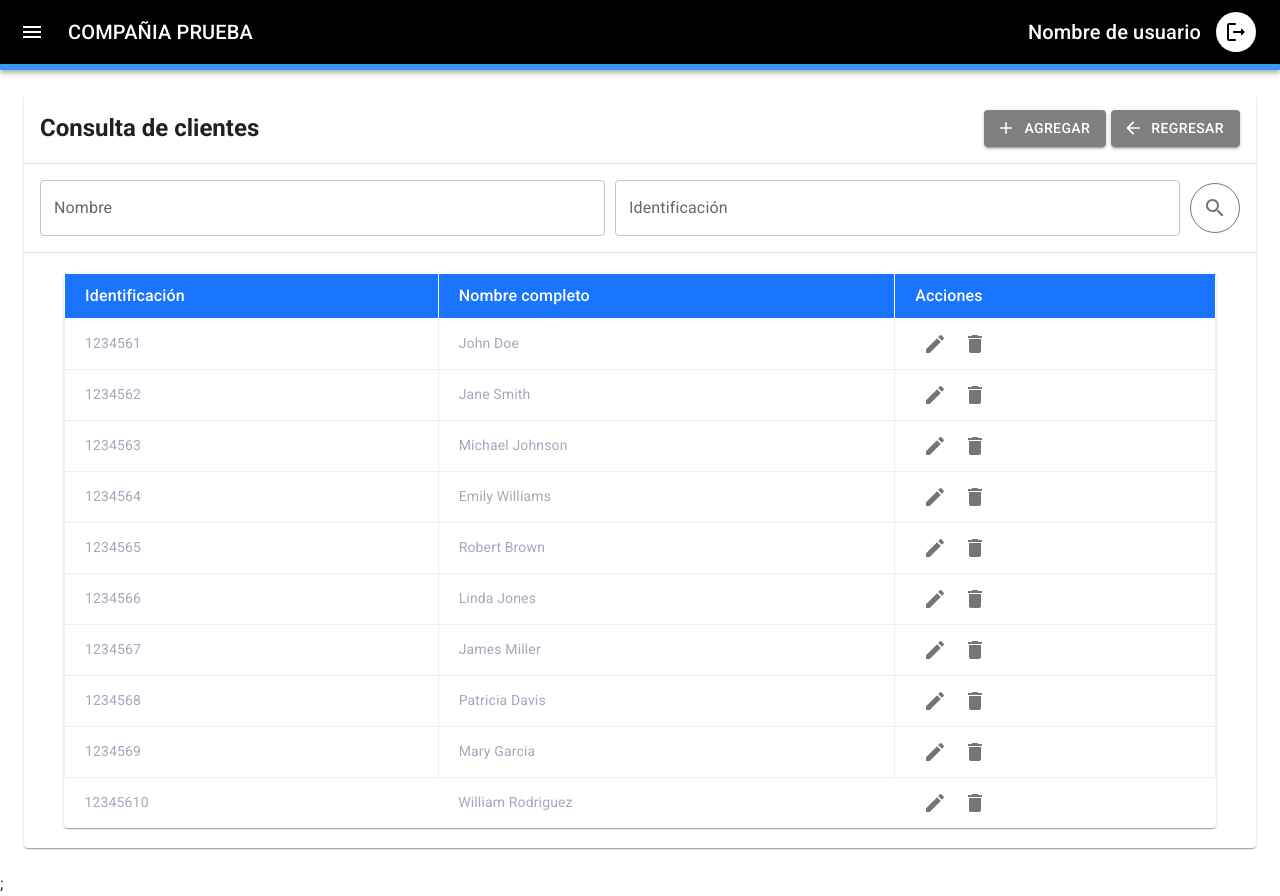
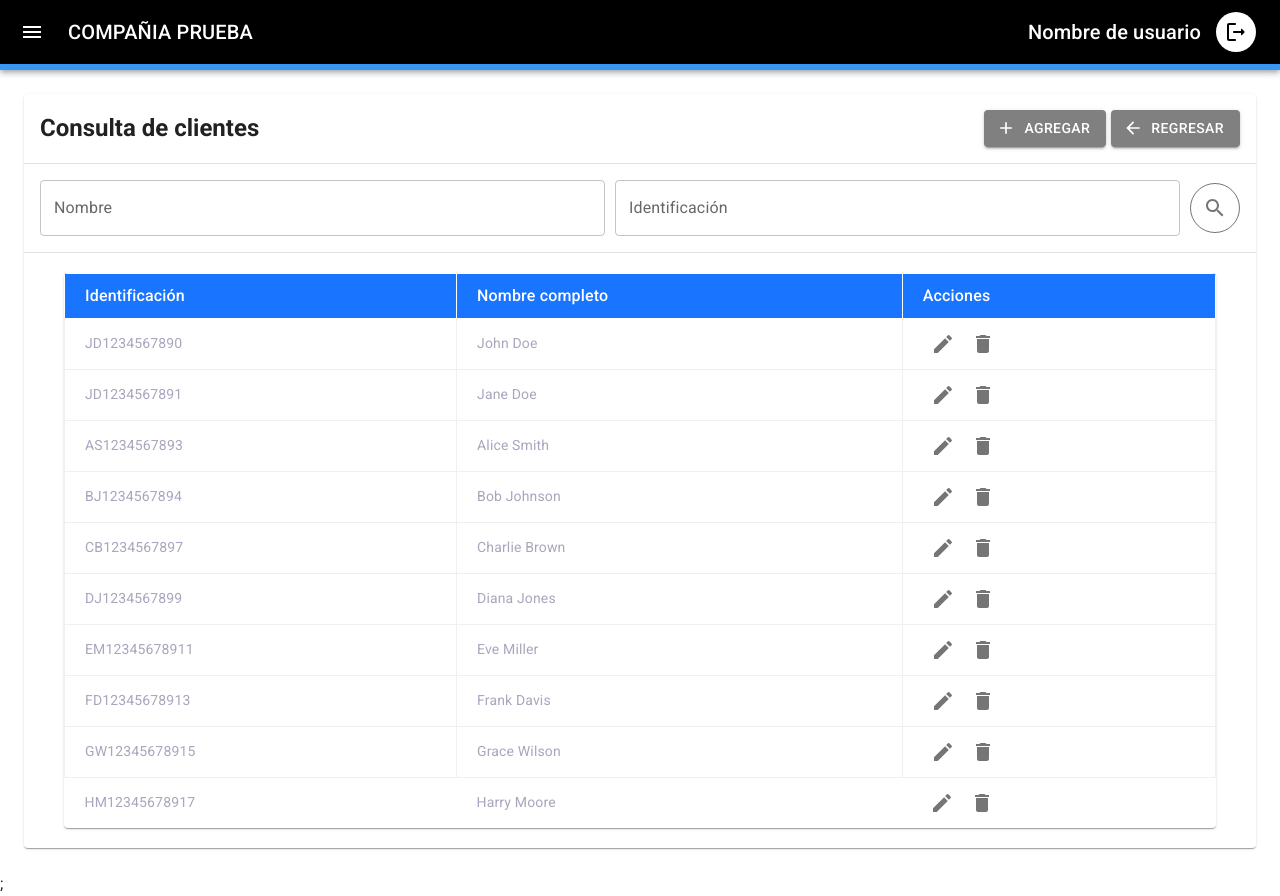
Before and after one commit to alequint8912/innovasoft-test, a React (Create React App) app: page /clients in a window 1280 px wide. Built offline with nearby package versions, Linux system fonts and the light colour scheme.

Commit message:
load users from conext state

```diff
--- a/jsconfig.json
+++ b/jsconfig.json
@@ -6,7 +6,8 @@
       "components": ["src/components"],
       "routes": ["src/routes"],
       "layout": ["src/layout"],
-      "assets": ["src/assets"]
+      "assets": ["src/assets"],
+      "context": ["src/context"]
     }
   },
   "include": ["src"]
--- a/src/App.js
+++ b/src/App.js
@@ -5,13 +5,14 @@ import "@fontsource/roboto/500.css";
 import "@fontsource/roboto/700.css";
 import Routes from "routes";
 import CssBaseline from "@mui/material/CssBaseline";
+import { GlobalProvider } from "context/GlobalState";
 
 function App() {
   return (
-    <>
+    <GlobalProvider>
       <CssBaseline />
       <Routes />;
-    </>
+    </GlobalProvider>
   );
 }
 
--- a/src/components/Table.jsx
+++ b/src/components/Table.jsx
@@ -88,7 +88,7 @@ const BodyCell = styled(TableCell)(() => ({
   border: "1px solid #eef0f2",
 }));
 
-export default function BasicTable() {
+export default function BasicTable({ persons }) {
   return (
     <TableContainer component={Paper}>
       <Table sx={{ minWidth: 650 }} aria-label="simple table">
@@ -100,15 +100,15 @@ export default function BasicTable() {
           </TableRow>
         </TableHead>
         <TableBody>
-          {rows.map(({ _id, identification, name, lastName }, index) => (
+          {persons.map(({ id, identificacion, nombre, apellidos }, index) => (
             <TableRow
-              key={_id}
+              key={id}
               sx={{ "&:last-child td, &:last-child th": { border: 0 } }}
             >
               <BodyCell component="th" scope="row">
-                {identification}
+                {identificacion}
               </BodyCell>
-              <BodyCell align="left">{`${name} ${lastName}`}</BodyCell>
+              <BodyCell align="left">{`${nombre} ${apellidos}`}</BodyCell>
               <BodyCell align="left">
                 <IconButton>
                   <Edit />
--- /dev/null
+++ b/src/context/GlobalState.js
@@ -0,0 +1,231 @@
+// src/context/GlobalState.js
+import React, { createContext, useReducer } from "react";
+import appReducer from "./PersonReducer";
+
+const initialState = {
+  persons: null,
+  loadingPersons: false,
+};
+
+const mockPersons = [
+  {
+    id: "605c72ef1234567890abcdef",
+    nombre: "John",
+    apellidos: "Doe",
+    identificacion: "JD1234567890",
+    telefonoCelular: "+1234567890",
+    otroTelefono: "+1234567890",
+    direccion: "123 Main St, Anytown, USA",
+    fNacimiento: "1980-01-01",
+    fAfiliacion: "2024-03-04",
+    sexo: "M",
+    resenaPersonal: "A dedicated professional with a passion for technology.",
+    imagen: null,
+    interesesId: "605c72ef1234567890abcde0",
+  },
+  {
+    id: "605c72ef1234567890abcde1",
+    nombre: "Jane",
+    apellidos: "Doe",
+    identificacion: "JD1234567891",
+    telefonoCelular: "+1234567891",
+    otroTelefono: "+1234567891",
+    direccion: "456 Elm St, Anytown, USA",
+    fNacimiento: "1985-02-02",
+    fAfiliacion: "2024-03-04",
+    sexo: "F",
+    resenaPersonal: "An innovative thinker with a focus on sustainability.",
+    imagen: null,
+    interesesId: "605c72ef1234567890abcde2",
+  },
+  {
+    id: "605c72ef1234567890abcde3",
+    nombre: "Alice",
+    apellidos: "Smith",
+    identificacion: "AS1234567893",
+    telefonoCelular: "+1234567893",
+    otroTelefono: "+1234567893",
+    direccion: "789 Oak St, Anytown, USA",
+    fNacimiento: "1990-03-03",
+    fAfiliacion: "2024-03-04",
+    sexo: "F",
+    resenaPersonal: "A creative artist with a love for painting.",
+    imagen: null,
+    interesesId: "605c72ef1234567890abcde4",
+  },
+  {
+    id: "605c72ef1234567890abcde5",
+    nombre: "Bob",
+    apellidos: "Johnson",
+    identificacion: "BJ1234567894",
+    telefonoCelular: "+1234567894",
+    otroTelefono: "+1234567894",
+    direccion: "321 Pine St, Anytown, USA",
+    fNacimiento: "1995-04-04",
+    fAfiliacion: "2024-03-04",
+    sexo: "M",
+    resenaPersonal: "A passionate traveler with a love for exploration.",
+    imagen: null,
+    interesesId: "605c72ef1234567890abcde6",
+  },
+  {
+    id: "605c72ef1234567890abcde7",
+    nombre: "Charlie",
+    apellidos: "Brown",
+    identificacion: "CB1234567897",
+    telefonoCelular: "+1234567897",
+    otroTelefono: "+1234567897",
+    direccion: "654 Maple St, Anytown, USA",
+    fNacimiento: "2000-05-05",
+    fAfiliacion: "2024-03-04",
+    sexo: "M",
+    resenaPersonal: "A tech enthusiast with a passion for gadgets.",
+    imagen: null,
+    interesesId: "605c72ef1234567890abcde8",
+  },
+  {
+    id: "605c72ef1234567890abcde9",
+    nombre: "Diana",
+    apellidos: "Jones",
+    identificacion: "DJ1234567899",
+    telefonoCelular: "+1234567899",
+    otroTelefono: "+1234567899",
+    direccion: "987 Birch St, Anytown, USA",
+    fNacimiento: "2005-06-06",
+    fAfiliacion: "2024-03-04",
+    sexo: "F",
+    resenaPersonal: "A fitness enthusiast with a love for yoga.",
+    imagen: null,
+    interesesId: "605c72ef1234567890abcde10",
+  },
+  {
+    id: "605c72ef1234567890abcde11",
+    nombre: "Eve",
+    apellidos: "Miller",
+    identificacion: "EM12345678911",
+    telefonoCelular: "+12345678911",
+    otroTelefono: "+12345678911",
+    direccion: "123 Oak St, Anytown, USA",
+    fNacimiento: "2010-07-07",
+    fAfiliacion: "2024-03-04",
+    sexo: "F",
+    resenaPersonal: "A passionate gardener with a love for plants.",
+    imagen: null,
+    interesesId: "605c72ef1234567890abcde12",
+  },
+  {
+    id: "605c72ef1234567890abcde13",
+    nombre: "Frank",
+    apellidos: "Davis",
+    identificacion: "FD12345678913",
+    telefonoCelular: "+12345678913",
+    otroTelefono: "+12345678913",
+    direccion: "456 Pine St, Anytown, USA",
+    fNacimiento: "2015-08-08",
+    fAfiliacion: "2024-03-04",
+    sexo: "M",
+    resenaPersonal: "A food enthusiast with a love for cooking.",
+    imagen: null,
+    interesesId: "605c72ef1234567890abcde14",
+  },
+  {
+    id: "605c72ef1234567890abcde15",
+    nombre: "Grace",
+    apellidos: "Wilson",
+    identificacion: "GW12345678915",
+    telefonoCelular: "+12345678915",
+    otroTelefono: "+12345678915",
+    direccion: "789 Elm St, Anytown, USA",
+    fNacimiento: "2020-09-09",
+    fAfiliacion: "2024-03-04",
+    sexo: "F",
+    resenaPersonal: "A musician with a passion for guitar.",
+    imagen: null,
+    interesesId: "605c72ef1234567890abcde16",
+  },
+  {
+    id: "605c72ef1234567890abcde17",
+    nombre: "Harry",
+    apellidos: "Moore",
+    identificacion: "HM12345678917",
+    telefonoCelular: "+12345678917",
+    otroTelefono: "+12345678917",
+    direccion: "321 Oak St, Anytown, USA",
+    fNacimiento: "2025-10-10",
+    fAfiliacion: "2024-03-04",
+    sexo: "M",
+    resenaPersonal: "A tech guru with a passion for programming.",
+    imagen: null,
+    interesesId: "605c72ef1234567890abcde18",
+  },
+];
+
+export const GlobalContext = createContext(initialState);
+
+export const GlobalProvider = ({ children }) => {
+  const [state, dispatch] = useReducer(appReducer, initialState);
+
+  function getPersons() {
+    setTimeout(() => {
+      dispatch({
+        type: "GET_PERSONS_SUCCESS",
+        payload: mockPersons,
+      });
+    }, [3000]);
+
+    dispatch({
+      type: "PERSONS_LOADING",
+    });
+  }
+
+  function addPerson(person) {
+    setTimeout(() => {
+      dispatch({
+        type: "ADD_PERSON",
+        payload: person,
+      });
+    }, [3000]);
+    dispatch({
+      type: "PERSONS_LOADING",
+    });
+  }
+
+  function editPerson(person) {
+    setTimeout(() => {
+      dispatch({
+        type: "EDIT_PERSON",
+        payload: person,
+      });
+    }, [3000]);
+    dispatch({
+      type: "PERSONS_LOADING",
+    });
+  }
+
+  function removePerson(id) {
+    setTimeout(() => {
+      dispatch({
+        type: "REMOVE_PERSON",
+        payload: id,
+      });
+    }, [3000]);
+    dispatch({
+      type: "PERSONS_LOADING",
+    });
+  }
+
+  return (
+    <GlobalContext.Provider
+      value={{
+        persons: state.persons,
+        loadingPersons: state.loadingPersons,
+        addPerson,
+        editPerson,
+        removePerson,
+        getPersons,
+      }}
+    >
+      {children}
+    </GlobalContext.Provider>
+  );
+};
--- /dev/null
+++ b/src/context/PersonReducer.js
@@ -0,0 +1,37 @@
+export default function appReducer(state, action) {
+  switch (action.type) {
+    case "ADD_PERSON":
+      return {
+        ...state,
+        persons: [...state.persons, action.payload],
+        loadingPersons: false,
+      };
+    case "EDIT_PERSON":
+      return {
+        ...state,
+        persons: state.persons.map((person) =>
+          person.id === action.payload.id ? action.payload : person
+        ),
+        loadingPersons: false,
+      };
+    case "REMOVE_PERSON":
+      return {
+        ...state,
+        persons: state.persons.filter((person) => person.id !== action.payload),
+        loadingPersons: false,
+      };
+    case "GET_PERSONS_SUCCESS":
+      return {
+        ...state,
+        persons: action.payload,
+        loadingPersons: false,
+      };
+    case "PERSONS_LOADING":
+      return {
+        ...state,
+        loadingPersons: true,
+      };
+    default:
+      return state;
+  }
+}
--- a/src/pages/ClientsCRUD.jsx
+++ b/src/pages/ClientsCRUD.jsx
@@ -8,6 +8,8 @@ import AddIcon from "@mui/icons-material/Add";
 import ArrowBackIcon from "@mui/icons-material/ArrowBack";
 import SearchIcon from "@mui/icons-material/Search";
 import BasicTable from "components/Table";
+import { GlobalContext } from "context/GlobalState";
+import { useContext, useEffect } from "react";
 
 const Content = styled(CardContent)(() => ({
   // paddingInline: 0,
@@ -41,6 +43,7 @@ const HeadActionsContainer = styled(MuiBox)(() => ({
   display: "flex",
   gap: 5,
 }));
+
 const ActionIcon = styled(Button)(() => ({
   backgroundColor: "gray",
 }));
@@ -57,6 +60,19 @@ const FilterButton = styled(IconButton)(() => ({
 }));
 
 const ClientsCRUD = () => {
+  const {
+    persons,
+    loadingPersons,
+    addPerson,
+    editPerson,
+    removePerson,
+    getPersons,
+  } = useContext(GlobalContext);
+
+  useEffect(() => {
+    if (!persons) getPersons();
+  }, []);
+
   return (
     <Card>
       <Content>
@@ -86,7 +102,11 @@ const ClientsCRUD = () => {
       </FilterContent>
       <Divider />
       <TableContainer>
-        <BasicTable />
+        {persons ? (
+          <BasicTable persons={persons} />
+        ) : (
+          <Typography variant="h1">LOADING...</Typography>
+        )}
       </TableContainer>
     </Card>
   );
```
